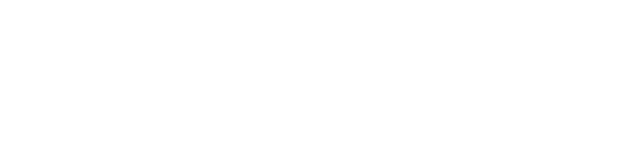
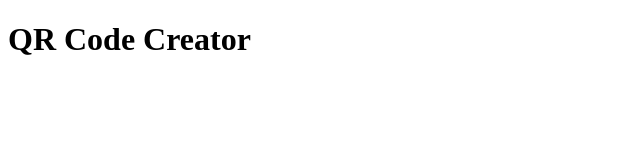
Before and after one commit to muslumhanerol/qr_code_creator, a plain HTML site: page index.html in a window 1280 px wide. Shown: the whole page, without its empty margins (0-640 px from the left). Drawn offline with Linux system fonts and the light colour scheme.

Commit message:
Update index.html

```diff
--- a/index.html
+++ b/index.html
@@ -7,6 +7,9 @@
     <title>QR Code Creator</title>
 </head>
 <body>
+    <div class="container">
+        <h1>QR Code Creator</h1>
+    </div>
 
 
 </body>
```
